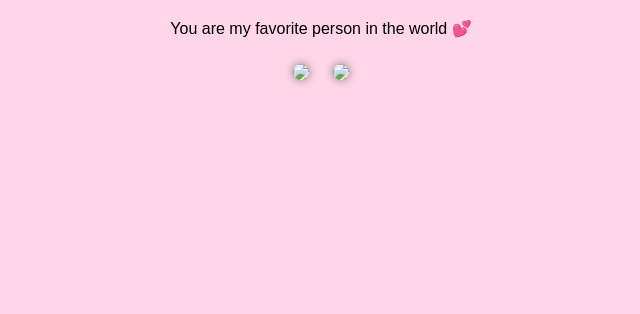
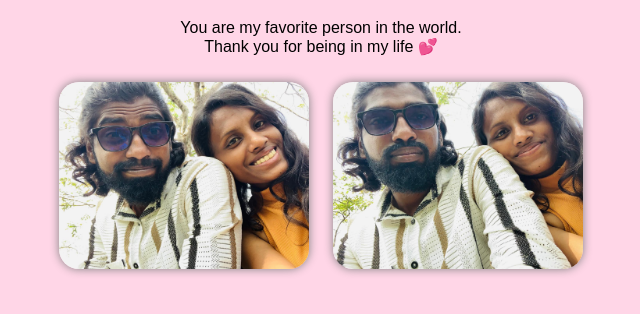
Before and after one commit to Navoda-nnt/valentine-site, a plain HTML site: page index.html in a window 1280 px wide. Shown: the part 62-376 px from the top of the page, without its empty margins (319-959 px from the left). Drawn offline with Linux system fonts and the light colour scheme.

Commit message:
index.html

```diff
--- a/index.html
+++ b/index.html
@@ -28,11 +28,12 @@ img{
 <h1>Happy Valentine’s Day ❤️</h1>
 
 <p>
-You are my favorite person in the world 💕
+You are my favorite person in the world.<br>
+Thank you for being in my life 💕
 </p>
 
-<img src="photo1.jpg">
-<img src="photo2.jpg">
+<img src="photo1.jpeg">
+<img src="photo2.jpeg">
 
 </body>
 </html>
```
